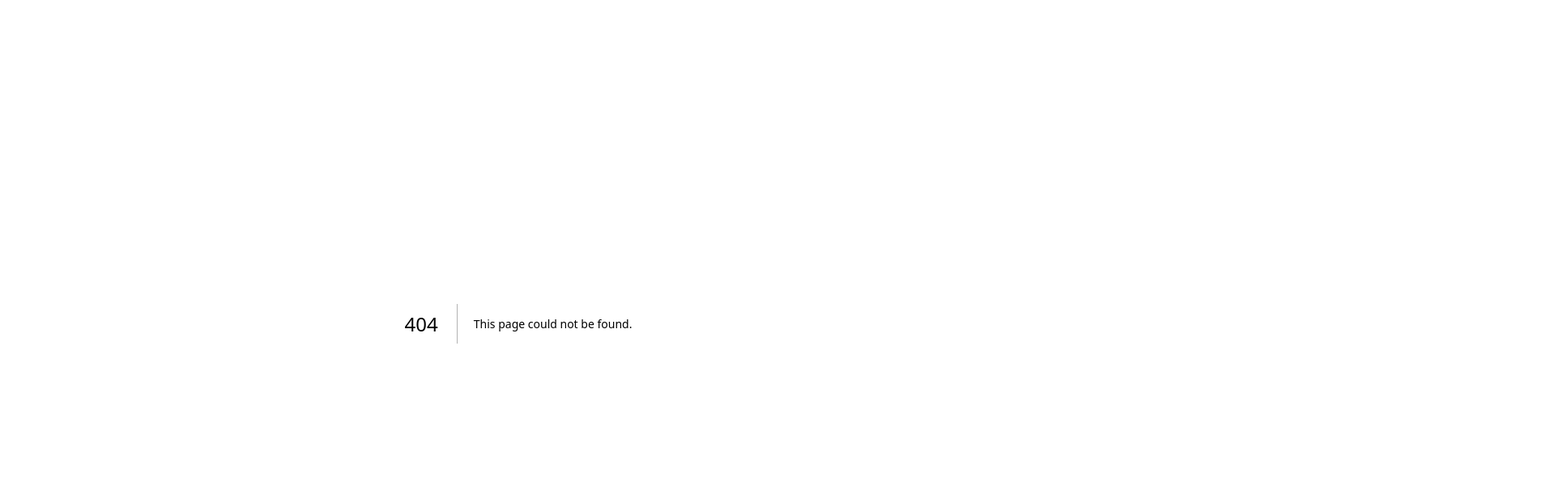
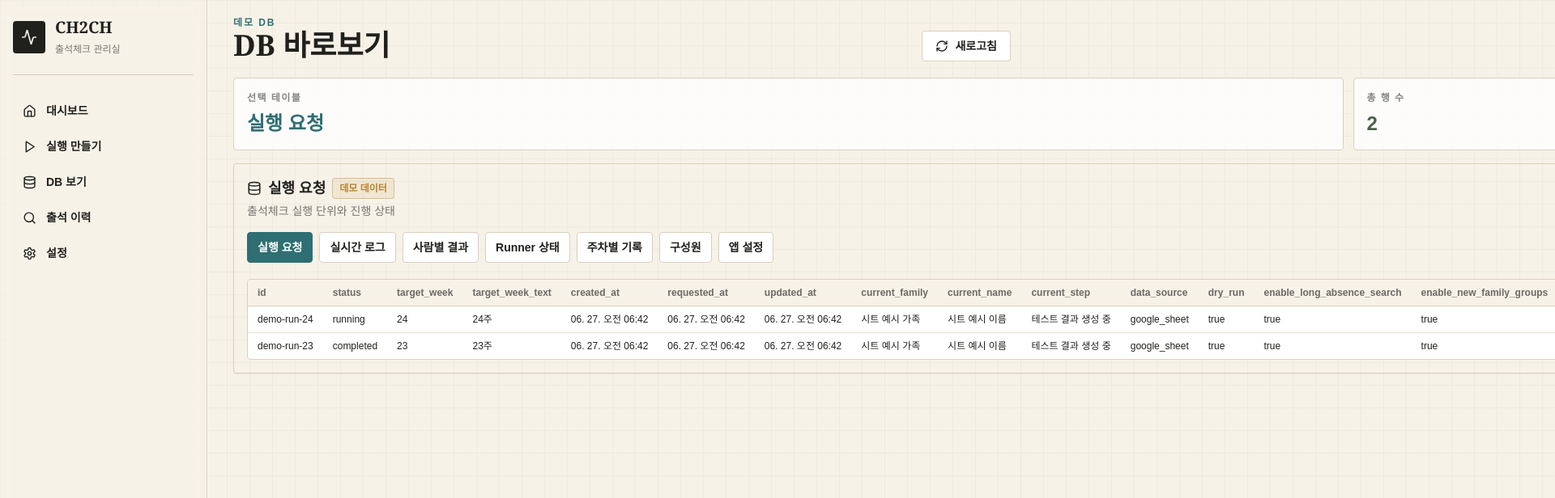
Before and after one commit to prayer0420/ch2ch-attendance-dashboard, a Next.js app: page /database in a window 1280 px wide. Before the commit this address had no page. Shown: the top 616 px of the page at 81% size, 1920 px wide, since content can reach past the window. Built offline with nearby package versions, Linux system fonts and the light colour scheme; no server answers.

Commit message:
Add Supabase DB browser page

```diff
--- /dev/null
+++ b/app/database/page.tsx
@@ -0,0 +1,159 @@
+import Link from "next/link";
+import { Database, RefreshCw } from "lucide-react";
+import { AppShell } from "@/components/app-shell";
+import { Badge, EmptyState, Panel, SectionTitle, StatCard } from "@/components/ui";
+import { DB_TABLES, getDbTableRows } from "@/lib/db-browser";
+import { clsx } from "@/lib/utils";
+
+type DatabasePageProps = {
+  searchParams: Promise<{
+    table?: string;
+    limit?: string;
+  }>;
+};
+
+function formatCell(value: unknown) {
+  if (value === null || value === undefined || value === "") return "-";
+  if (typeof value === "boolean") return value ? "true" : "false";
+  if (typeof value === "number") return new Intl.NumberFormat("ko-KR").format(value);
+  if (typeof value === "object") return JSON.stringify(value);
+  const text = String(value);
+  if (/^\d{4}-\d{2}-\d{2}T/.test(text)) {
+    return new Intl.DateTimeFormat("ko-KR", {
+      month: "2-digit",
+      day: "2-digit",
+      hour: "2-digit",
+      minute: "2-digit"
+    }).format(new Date(text));
+  }
+  return text;
+}
+
+function columnPriority(column: string) {
+  const order = [
+    "id",
+    "status",
+    "message",
+    "name",
+    "family",
+    "original_family",
+    "target_week",
+    "target_week_text",
+    "created_at",
+    "requested_at",
+    "updated_at"
+  ];
+  const index = order.indexOf(column);
+  return index === -1 ? order.length : index;
+}
+
+function getColumns(rows: Array<Record<string, unknown>>) {
+  const columns = new Set<string>();
+  for (const row of rows.slice(0, 50)) {
+    Object.keys(row).forEach((key) => columns.add(key));
+  }
+  return Array.from(columns).sort((a, b) => {
+    const priority = columnPriority(a) - columnPriority(b);
+    if (priority !== 0) return priority;
+    return a.localeCompare(b);
+  });
+}
+
+export default async function DatabasePage({ searchParams }: DatabasePageProps) {
+  const params = await searchParams;
+  const limit = Number(params.limit ?? "100");
+  const { table, rows, count, demo } = await getDbTableRows(params.table, limit);
+  const columns = getColumns(rows);
+
+  return (
+    <AppShell>
+      <SectionTitle eyebrow={demo ? "데모 DB" : "Supabase DB"} title="DB 바로보기">
+        <Link className="focus-ring inline-flex items-center gap-2 rounded border border-line bg-white px-4 py-2 text-sm font-bold" href={`/database?table=${table.name}&limit=${limit}`}>
+          <RefreshCw size={16} />
+          새로고침
+        </Link>
+      </SectionTitle>
+
+      <div className="grid gap-4">
+        <div className="grid gap-3 sm:grid-cols-3">
+          <StatCard label="선택 테이블" value={table.label} tone="sea" />
+          <StatCard label="총 행 수" value={count} tone="moss" />
+          <StatCard label="화면 표시" value={`${rows.length}행`} tone="brass" />
+        </div>
+
+        <Panel>
+          <div className="mb-4 flex flex-col gap-3 lg:flex-row lg:items-start lg:justify-between">
+            <div>
+              <div className="flex items-center gap-2">
+                <Database size={18} />
+                <h2 className="text-lg font-black">{table.label}</h2>
+                <Badge tone={demo ? "warn" : "good"}>{demo ? "데모 데이터" : "실제 Supabase"}</Badge>
+              </div>
+              <p className="mt-1 text-sm text-ink/60">{table.description}</p>
+            </div>
+            <div className="flex flex-wrap gap-2">
+              {[50, 100, 200, 500].map((size) => (
+                <Link
+                  key={size}
+                  href={`/database?table=${table.name}&limit=${size}`}
+                  className={clsx(
+                    "focus-ring rounded border px-3 py-2 text-xs font-bold",
+                    limit === size ? "border-ink bg-ink text-paper" : "border-line bg-white text-ink"
+                  )}
+                >
+                  {size}행
+                </Link>
+              ))}
+            </div>
+          </div>
+
+          <div className="mb-4 flex gap-2 overflow-x-auto pb-1">
+            {DB_TABLES.map((item) => (
+              <Link
+                key={item.name}
+                href={`/database?table=${item.name}&limit=${limit || 100}`}
+                className={clsx(
+                  "focus-ring whitespace-nowrap rounded border px-3 py-2 text-sm font-bold",
+                  item.name === table.name ? "border-sea bg-sea text-white" : "border-line bg-white text-ink"
+                )}
+              >
+                {item.label}
+              </Link>
+            ))}
+          </div>
+
+          {rows.length && columns.length ? (
+            <div className="max-h-[640px] overflow-auto rounded border border-line bg-white">
+              <table className="w-full min-w-[980px] border-collapse text-xs">
+                <thead className="sticky top-0 bg-paper text-left text-ink/65">
+                  <tr className="border-b border-line">
+                    {columns.map((column) => (
+                      <th key={column} className="whitespace-nowrap px-3 py-2 font-black">
+                        {column}
+                      </th>
+                    ))}
+                  </tr>
+                </thead>
+                <tbody>
+                  {rows.map((row, index) => (
+                    <tr key={String(row.id ?? index)} className="border-b border-line/60 align-top last:border-0">
+                      {columns.map((column) => (
+                        <td key={column} className="max-w-[360px] whitespace-nowrap px-3 py-2 text-ink/78">
+                          <span className="block overflow-hidden text-ellipsis" title={String(formatCell(row[column]))}>
+                            {formatCell(row[column])}
+                          </span>
+                        </td>
+                      ))}
+                    </tr>
+                  ))}
+                </tbody>
+              </table>
+            </div>
+          ) : (
+            <EmptyState>이 테이블에는 아직 표시할 데이터가 없습니다.</EmptyState>
+          )}
+        </Panel>
+      </div>
+    </AppShell>
+  );
+}
--- a/app/page.tsx
+++ b/app/page.tsx
@@ -1,5 +1,5 @@
 import Link from "next/link";
-import { ClipboardCopy, Play, RefreshCw } from "lucide-react";
+import { ClipboardCopy, Database, Play, RefreshCw } from "lucide-react";
 import { AppShell } from "@/components/app-shell";
 import { Badge, EmptyState, Panel, SectionTitle, StatCard } from "@/components/ui";
 import { getDashboardData } from "@/lib/data";
@@ -14,10 +14,16 @@ export default async function DashboardPage() {
   return (
     <AppShell>
       <SectionTitle eyebrow={demo ? "데모 화면" : "운영 화면"} title="출석체크 대시보드">
-        <Link className="focus-ring inline-flex items-center gap-2 rounded bg-ink px-4 py-2 text-sm font-bold text-paper" href="/runs/new">
-          <Play size={16} />
-          새 실행 만들기
-        </Link>
+        <div className="flex flex-wrap gap-2">
+          <Link className="focus-ring inline-flex items-center gap-2 rounded border border-line bg-white px-4 py-2 text-sm font-bold text-ink" href="/database">
+            <Database size={16} />
+            DB 보기
+          </Link>
+          <Link className="focus-ring inline-flex items-center gap-2 rounded bg-ink px-4 py-2 text-sm font-bold text-paper" href="/runs/new">
+            <Play size={16} />
+            새 실행 만들기
+          </Link>
+        </div>
       </SectionTitle>
 
       {hasQueuedRun && !online ? (
--- a/components/app-shell.tsx
+++ b/components/app-shell.tsx
@@ -4,6 +4,7 @@ import { Activity, Database, Home, Play, Search, Settings } from "lucide-react";
 const navItems = [
   { href: "/", label: "대시보드", icon: Home },
   { href: "/runs/new", label: "실행 만들기", icon: Play },
+  { href: "/database", label: "DB 보기", icon: Database },
   { href: "/attendance", label: "출석 이력", icon: Search },
   { href: "/settings", label: "설정", icon: Settings }
 ];
--- /dev/null
+++ b/lib/db-browser.ts
@@ -0,0 +1,114 @@
+import { mockEvents, mockHeartbeat, mockResults, mockRuns, mockWeeklyRecords } from "@/lib/mock-data";
+import { getServiceSupabase, hasSupabaseEnv } from "@/lib/supabase/server";
+
+export type DbTableName =
+  | "attendance_runs"
+  | "run_events"
+  | "attendance_results"
+  | "runner_heartbeats"
+  | "attendance_weekly_records"
+  | "attendance_members"
+  | "app_settings";
+
+type DbTableConfig = {
+  name: DbTableName;
+  label: string;
+  description: string;
+  orderBy: string;
+  ascending?: boolean;
+};
+
+export const DB_TABLES: DbTableConfig[] = [
+  {
+    name: "attendance_runs",
+    label: "실행 요청",
+    description: "출석체크 실행 단위와 진행 상태",
+    orderBy: "requested_at"
+  },
+  {
+    name: "run_events",
+    label: "실시간 로그",
+    description: "Runner와 자동화가 남긴 이벤트 로그",
+    orderBy: "created_at"
+  },
+  {
+    name: "attendance_results",
+    label: "사람별 결과",
+    description: "각 이름의 체크 성공, 실패, 저장 결과",
+    orderBy: "created_at"
+  },
+  {
+    name: "runner_heartbeats",
+    label: "Runner 상태",
+    description: "로컬 Runner 연결 상태",
+    orderBy: "last_seen_at"
+  },
+  {
+    name: "attendance_weekly_records",
+    label: "주차별 기록",
+    description: "저장 확인된 주차별 출석 기록",
+    orderBy: "created_at"
+  },
+  {
+    name: "attendance_members",
+    label: "구성원",
+    description: "이름과 가족 기준 구성원 데이터",
+    orderBy: "updated_at"
+  },
+  {
+    name: "app_settings",
+    label: "앱 설정",
+    description: "홈페이지 설정값",
+    orderBy: "key",
+    ascending: true
+  }
+];
+
+const MOCK_TABLE_DATA: Record<DbTableName, Array<Record<string, unknown>>> = {
+  attendance_runs: mockRuns as unknown as Array<Record<string, unknown>>,
+  run_events: mockEvents as unknown as Array<Record<string, unknown>>,
+  attendance_results: mockResults as unknown as Array<Record<string, unknown>>,
+  runner_heartbeats: [mockHeartbeat] as unknown as Array<Record<string, unknown>>,
+  attendance_weekly_records: mockWeeklyRecords as unknown as Array<Record<string, unknown>>,
+  attendance_members: [],
+  app_settings: []
+};
+
+export function getDbTableConfig(tableName?: string | null) {
+  return DB_TABLES.find((table) => table.name === tableName) ?? DB_TABLES[0];
+}
+
+export async function getDbTableRows(tableName?: string | null, limit = 100) {
+  const table = getDbTableConfig(tableName);
+  const safeLimit = Math.min(Math.max(Number(limit) || 100, 10), 500);
+
+  if (!hasSupabaseEnv()) {
+    const rows = MOCK_TABLE_DATA[table.name].slice(0, safeLimit);
+    return {
+      table,
+      rows,
+      count: MOCK_TABLE_DATA[table.name].length,
+      demo: true
+    };
+  }
+
+  const supabase = getServiceSupabase();
+  const { count, error: countError } = await supabase
+    .from(table.name)
+    .select("*", { count: "exact", head: true });
+  if (countError) throw new Error(countError.message);
+
+  const { data, error } = await supabase
+    .from(table.name)
+    .select("*")
+    .order(table.orderBy, { ascending: table.ascending ?? false })
+    .limit(safeLimit);
+  if (error) throw new Error(error.message);
+
+  return {
+    table,
+    rows: (data ?? []) as Array<Record<string, unknown>>,
+    count: count ?? data?.length ?? 0,
+    demo: false
+  };
+}
```
